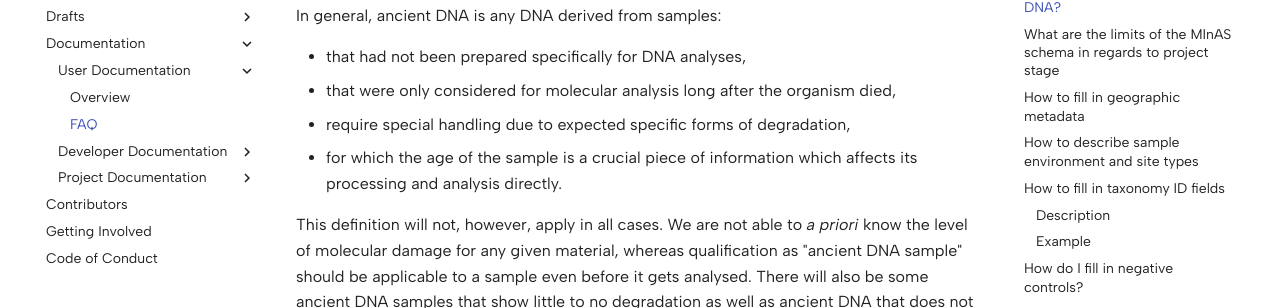
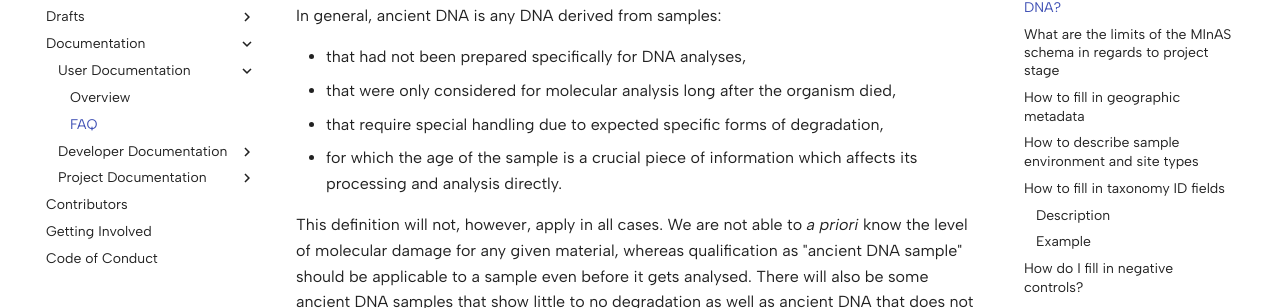
Before and after one commit to MIxS-MInAS/MIxS-MInAS.github.io, an MkDocs documentation site: the page built from docs/documentation/user-documentation/faq.md, in a window 1280 px wide and 900 px high, scrolled down 528 px. Shown: the part 145-453 px from the top of the window. Built offline with MkDocs 1.6.1 and Material for MkDocs 9.7.7, drawn with Linux system fonts in a browser that asks for light colours; comment, search, counter and statistics services are not loaded.

Commit message:
Apply suggestion from @DeondeJager
unifying grammar.
But still need to address James' comment: "I would include examples for all of these points that do and do not apply"

Co-authored-by: Deon de Jager <dejager4@gmail.com>

```diff
--- a/docs/documentation/user-documentation/faq.md
+++ b/docs/documentation/user-documentation/faq.md
@@ -23,7 +23,7 @@ In general, ancient DNA is any DNA derived from samples:
 
   - that had not been prepared specifically for DNA analyses,
   - that were only considered for molecular analysis long after the organism died,
-  - require special handling due to expected specific forms of degradation,
+  - that require special handling due to expected specific forms of degradation,
   - for which the age of the sample is a crucial piece of information which affects its processing and analysis directly.
 
 This definition will not, however, apply in all cases.
```
